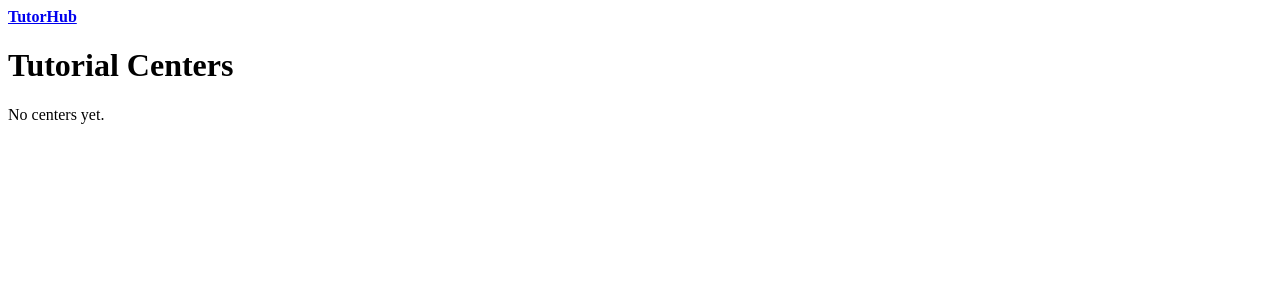
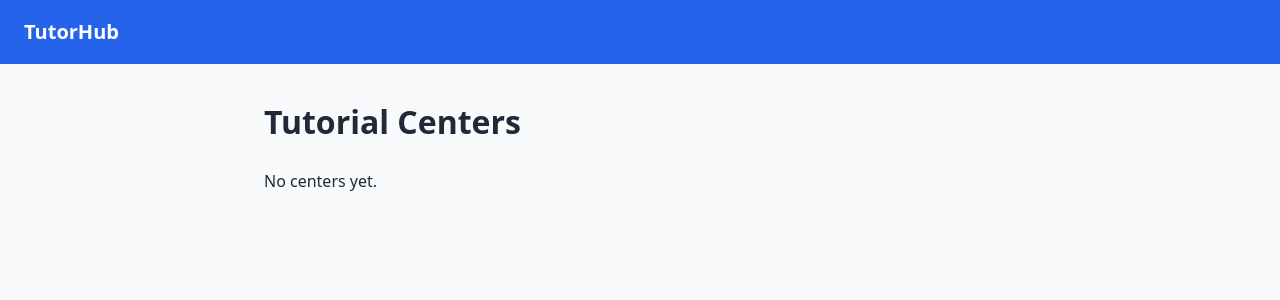
Before and after one commit to 1sosahale-stack/tutorhub, a Django app: page / in a window 1280 px wide. Shown: the top 300 px of the page. Run offline with Django 5.2, Linux system fonts and the light colour scheme; data that the repository does not hold is empty.

Commit message:
Add styling and base template

```diff
--- /dev/null
+++ b/centers/static/centers/style.css
@@ -0,0 +1,38 @@
+* { box-sizing: border-box; }
+
+body {
+  margin: 0;
+  font-family: system-ui, -apple-system, "Segoe UI", sans-serif;
+  line-height: 1.6;
+  color: #1f2937;
+  background: #f9fafb;
+}
+
+header {
+  background: #2563eb;
+  padding: 1rem 1.5rem;
+}
+
+header a {
+  color: #fff;
+  text-decoration: none;
+  font-size: 1.25rem;
+}
+
+main {
+  max-width: 800px;
+  margin: 2rem auto;
+  padding: 0 1.5rem;
+}
+
+h1 { margin-top: 0; }
+
+a { color: #2563eb; }
+
+.card {
+  background: #fff;
+  border: 1px solid #e5e7eb;
+  border-radius: 8px;
+  padding: 1rem 1.25rem;
+  margin-bottom: 1rem;
+}
--- a/centers/templates/centers/base.html
+++ b/centers/templates/centers/base.html
@@ -1,9 +1,11 @@
+{% load static %}
 <!DOCTYPE html>
 <html lang="en">
 <head>
   <meta charset="utf-8">
   <meta name="viewport" content="width=device-width, initial-scale=1">
   <title>{% block title %}TutorHub{% endblock %}</title>
+  <link rel="stylesheet" href="{% static 'centers/style.css' %}">
 </head>
 <body>
   <header><a href="{% url 'home' %}"><strong>TutorHub</strong></a></header>
--- a/centers/templates/centers/home.html
+++ b/centers/templates/centers/home.html
@@ -2,7 +2,9 @@
 {% block content %}
   <h1>Tutorial Centers</h1>
   {% for center in centers %}
-    <p><a href="{% url 'center_detail' center.slug %}">{{ center.name }}</a></p>
+    <div class="card">
+      <a href="{% url 'center_detail' center.slug %}">{{ center.name }}</a>
+    </div>
   {% empty %}
     <p>No centers yet.</p>
   {% endfor %}
```
